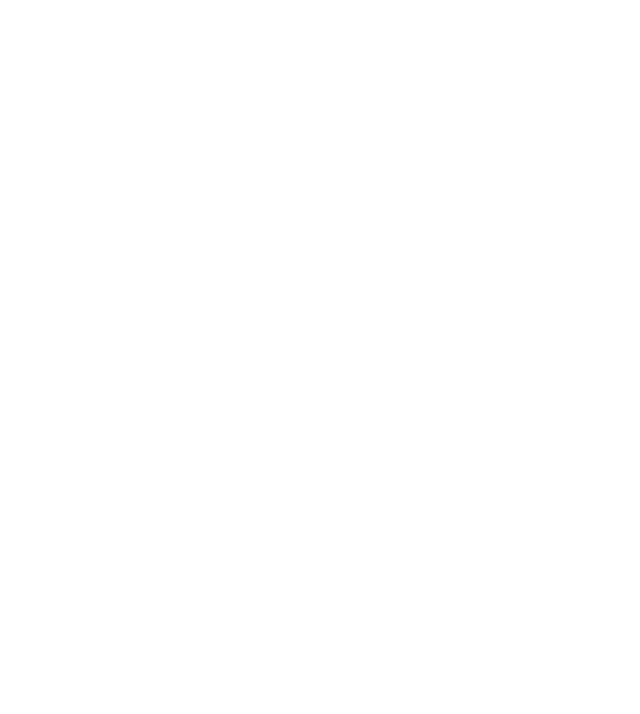
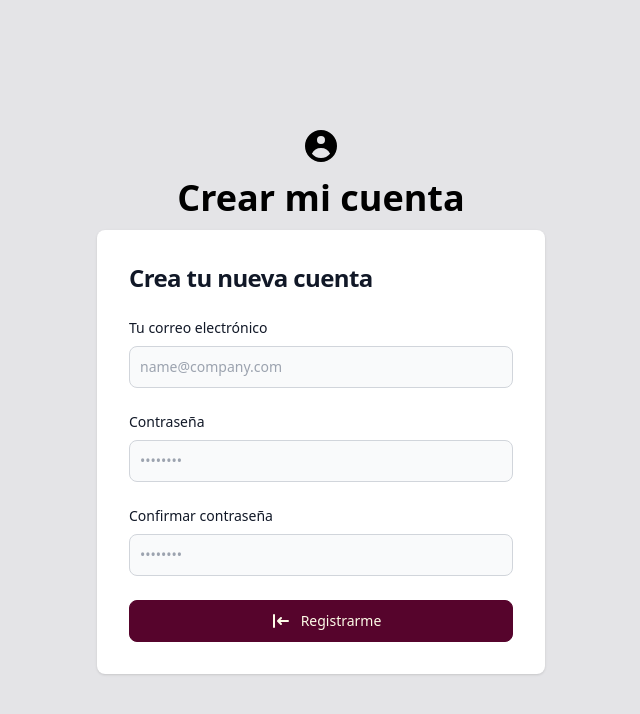
Before and after one commit to victorFloresDubon/ProyectoAnalisisII2022, a React (Create React App) app: page /ProyectoAnalisisII2022/registro in a window 1280 px wide. Before the commit this address had no page. Shown: the top 714 px of the page, without its empty margins (319-959 px from the left). Built offline with nearby package versions, Linux system fonts and the light colour scheme.

Commit message:
Se agrega basename en index.js

```diff
--- a/src/components/Navbar.jsx
+++ b/src/components/Navbar.jsx
@@ -1,7 +1,6 @@
 import React, { useState } from 'react';
 import { Link } from 'react-scroll';
-import {Link as lnk} from 'react-router-dom';
-
+import { useNavigate } from 'react-router-dom';
 import {
     HiOutlineX,
     HiOutlineUserCircle,
@@ -9,7 +8,6 @@
     HiUserGroup,
     HiOutlineOfficeBuilding
 } from 'react-icons/hi';
-
 import {
     FcMenu,
     FcHome,
@@ -22,6 +20,12 @@
     const [nav, setNav] = useState(false);
     const handleClick = () => setNav(!nav);
     const handleClose = () => setNav(!nav);
+
+    const navigate = useNavigate();
+
+    const loginNav = () => {
+        navigate('/login');
+    }
 
     return (
         <div className='w-screen h-[80px] z-10 bg-zinc-200 fixed drop-shadow-lg'>
@@ -65,8 +69,8 @@
                 </div>
                 <div className="hidden md:flex pr-4">
                     <button className='px-8 py-3 bg-transparent text-black mr-4 hover:bg-transparent
-                     hover:text-black flex items-center justify-center'>
-                        <lnk></lnk>
+                     hover:text-black flex items-center justify-center'
+                     onClick={loginNav}>
                         Login
                         <HiLogin className='w-5' />
                     </button>
@@ -112,10 +116,9 @@
                 </li>
                 <div className="flex flex-col my-4">
                     <button className="bg-transparent text-black px-8 py-3 mb-4
-                    hover:bg-transparent hover:text-black flex justify-center items-center">
-                        <lnk to={'/login'}>
-                            Login
-                        </lnk>
+                    hover:bg-transparent hover:text-black flex justify-center items-center"
+                    onClick={loginNav}>
+                        Login
                         <HiLogin className='w-8' />
                     </button>
                     <button className='px-8 py-3 flex justify-center items-center'>
--- a/src/components/login/registro.jsx
+++ b/src/components/login/registro.jsx
@@ -1,9 +1,49 @@
 import React from 'react';
+import { HiLogin, HiUserCircle } from 'react-icons/hi'
 
 const Registro = () => {
     return (
-        <div>
-
+        <div className="w-full h-screen bg-zinc-200 dark:bg-gray-900 justify-center">
+            <div className="flex flex-col items-center justify-center px-6 py-8 mx-auto md:h-screen lg:py-0">
+                <HiUserCircle className='w-10 h-10' />
+                <h1 className="py-3 text-3xl md:text-4xl font-bold">
+                    Crear mi cuenta
+                </h1>
+                <div className="w-full bg-white rounded-lg shadow dark:border md:mt-0 sm:max-w-md xl:p-0
+                dark:bg-gray-800 dark:border-gray-700">
+                    <div className="p-6 space-y-4 md:space-y-6 sm:p-8">
+                        <h1 className="text-xl font-bold leading-tight tracking-tight text-gray-900 md:text-2xl dark:text-white">
+                            Crea tu nueva cuenta
+                        </h1>
+                        <form className="space-y-4 md:space-y-6" action="#">
+                            <div>
+                                <label htmlFor='email' className="block mb-2 text-sm font-medium text-gray-900 dark:text-white">
+                                    Tu correo electrónico
+                                </label>
+                                <input type="email" name="email" id="email" className="bg-gray-50 border border-gray-300 text-gray-900 sm:text-sm rounded-lg focus:ring-primary-600 focus:border-primary-600 block w-full p-2.5 dark:bg-gray-700 dark:border-gray-600 dark:placeholder-gray-400 dark:text-white dark:focus:ring-blue-500 dark:focus:border-blue-500" placeholder="name@company.com" required="" />
+                            </div>
+                            <div>
+                                <label htmlFor="password" className="block mb-2 text-sm font-medium text-gray-900 dark:text-white">
+                                    Contraseña
+                                </label>
+                                <input type="password" name="password" id="password" placeholder="••••••••" className="bg-gray-50 border border-gray-300 text-gray-900 sm:text-sm rounded-lg focus:ring-primary-600 focus:border-primary-600 block w-full p-2.5 dark:bg-gray-700 dark:border-gray-600 dark:placeholder-gray-400 dark:text-white dark:focus:ring-blue-500 dark:focus:border-blue-500" required="" />
+                            </div>
+                            <div>
+                                <label htmlFor="password" className="block mb-2 text-sm font-medium text-gray-900 dark:text-white">
+                                    Confirmar contraseña
+                                </label>
+                                <input type="password" name="password" id="password" placeholder="••••••••" className="bg-gray-50 border border-gray-300 text-gray-900 sm:text-sm rounded-lg focus:ring-primary-600 focus:border-primary-600 block w-full p-2.5 dark:bg-gray-700 dark:border-gray-600 dark:placeholder-gray-400 dark:text-white dark:focus:ring-blue-500 dark:focus:border-blue-500" required="" />
+                            </div>
+                            <button type="submit" className="w-full focus:ring-4 focus:outline-none
+                            font-medium rounded-lg text-sm px-5 py-2.5 text-center text-yellow-50 border bg-qatar4 border-qatar4
+                            hover:bg-brightqatar4 hover:text-yellow-50 flex justify-center items-center">
+                                <HiLogin className='w-10 h-5' />
+                                Registrarme
+                            </button>
+                        </form>
+                    </div>
+                </div>
+            </div>
         </div>
     );
 };
--- a/src/http-common.js
+++ b/src/http-common.js
@@ -1,7 +1,7 @@
 import axios from 'axios';
 
 export default axios.create({
-    baseURL: process.env.ENDPOINT,
+    baseURL: process.env.REACT_APP_ENDPOINT,
     headers: {
         "Content-type": "application/json"
     }
--- a/src/index.js
+++ b/src/index.js
@@ -11,7 +11,7 @@
 
 const root = ReactDOM.createRoot(document.getElementById('root'));
 root.render(
-  <Router>
+  <Router basename={process.env.REACT_APP_BASENAME}>
     <Routes>
       <Route path='/' element={<App/>}/>
       <Route path='/registro' element={<Registro/>}/>
```
Also changed, not shown: 1 other file (tests, documents, lock files or other folders).
